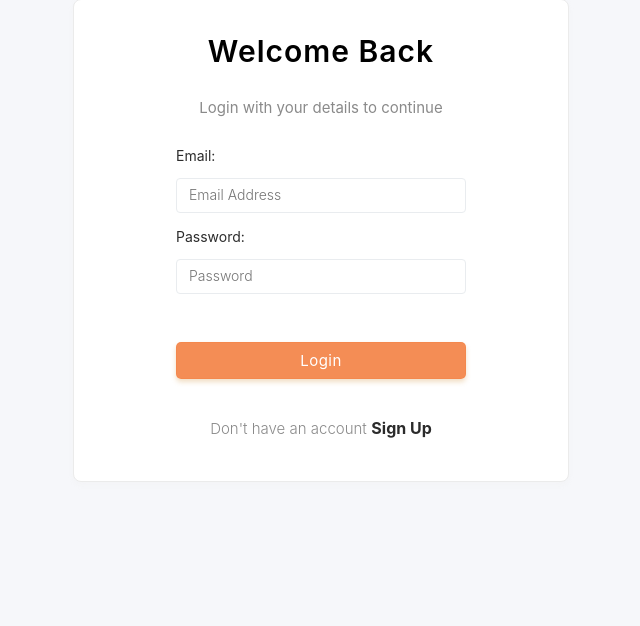
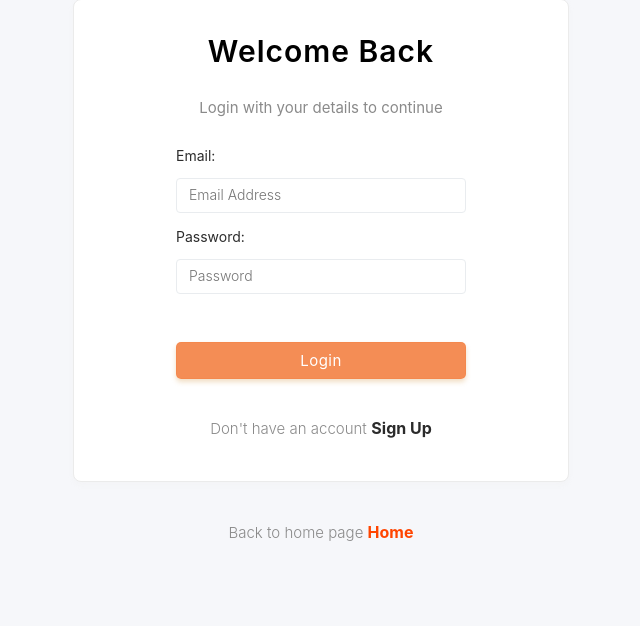
Before and after one commit to Medical-Cpstone/Sri-Lankans-Heart-Center, a PHP site: page /login.php in a window 1280 px wide. Shown: the part 91-717 px from the top of the page, without its empty margins (319-959 px from the left). Run offline with PHP 8.4, Linux system fonts and the light colour scheme.

Commit message:
Updated login.php

```diff
--- a/login.php
+++ b/login.php
@@ -150,7 +150,11 @@
         </form>
       </table>
     </div>
+    <br><br>
+    <label for="" class="sub-text" style="font-weight: 280;">Back to home page </label>
+    <a href="index.html" class="hover-link1 non-style-link" style="color:orangered">Home</a>
   </center>
+
 </body>
 
 </html>
```
